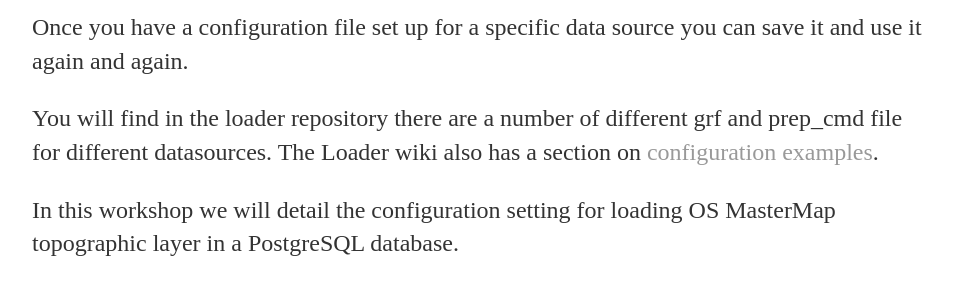
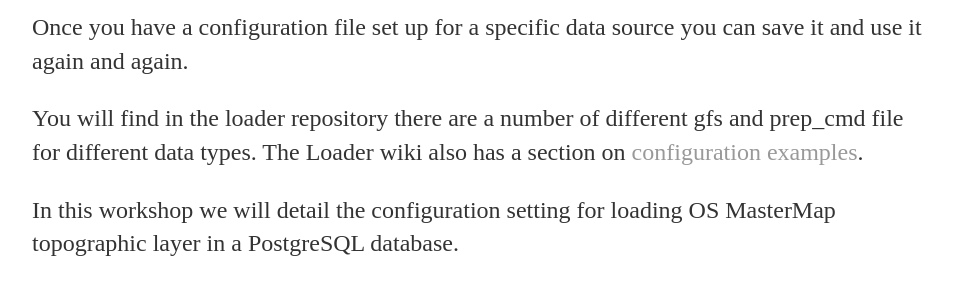
Before and after one commit to walkermatt/aileenh.github.io, a Jekyll site: the page built from lets-get-started.md, in a window 1280 px wide and 1400 px high, scrolled down 4984 px. Shown: the part 155-446 px from the top of the window, without its empty margins (160-1117 px from the left). Built offline with Jekyll 4.4.1, drawn with Linux system fonts in a browser that asks for light colours; some of the changed lines change nothing that is shown; some of the changed text lies outside the part shown.

Commit message:
Update lets-get-started.md

```diff
--- a/lets-get-started.md
+++ b/lets-get-started.md
@@ -73,7 +73,7 @@
 
 Once you have a configuration file set up for a specific data source you can save it and use it again and again.
 
-You will find in the loader repository there are a number of different grf and prep_cmd file for different datasources. The Loader wiki also has a section on [configuration examples](https://github.com/AstunTechnology/Loader/wiki/Configuration-examples).
+You will find in the loader repository there are a number of different gfs and prep_cmd file for different data types. The Loader wiki also has a section on [configuration examples](https://github.com/AstunTechnology/Loader/wiki/Configuration-examples).
 
 In this workshop we will detail the configuration setting for loading OS MasterMap topographic layer in a PostgreSQL database.
 
@@ -83,4 +83,18 @@
 
 ![alt text](http://aileenh.github.io/images/image4.JPG "Edit Loader Config")
 
-THis will fire up
+This will fire up a text editor.
+
+Edit the configuration items as follows:
+
+**src_dir**
+
+scr_dir=c:\temp\loader\in_dir
+
+**out_dir**
+
+out_dir=c:\temp\loader\out_dir
+
+**tmp_dir**
+
+tmp_dir=c:\temp\loader\temp_dir
```
